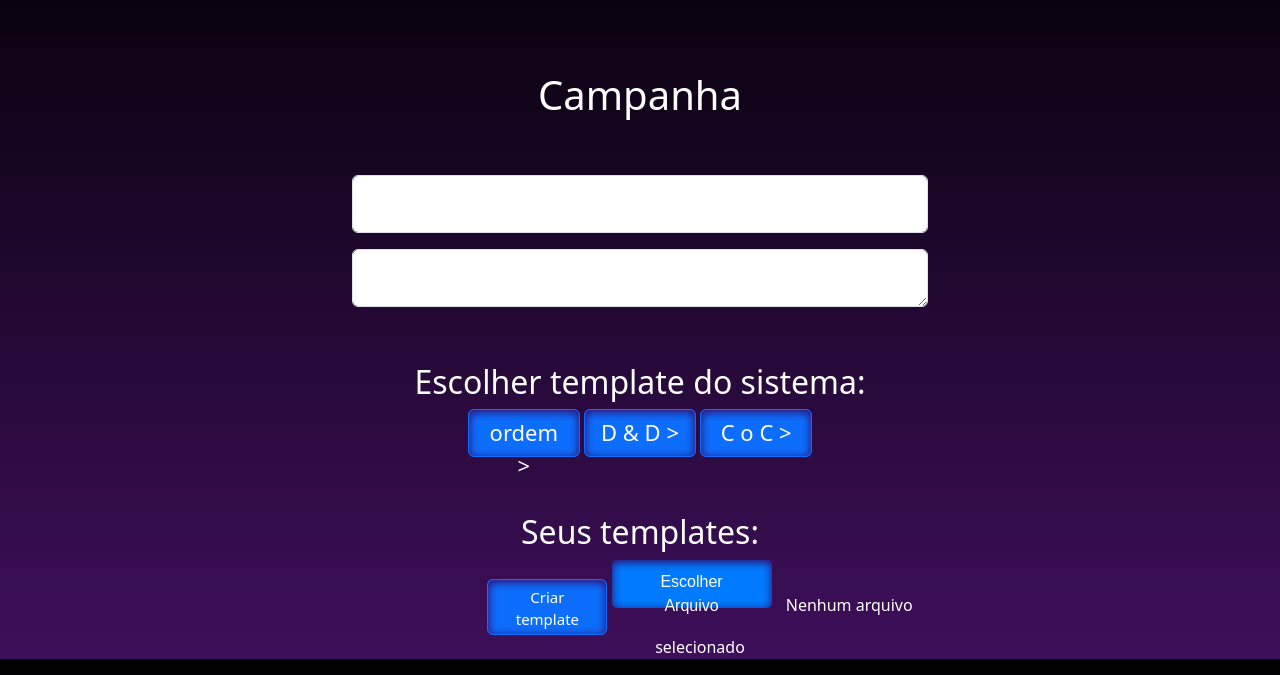
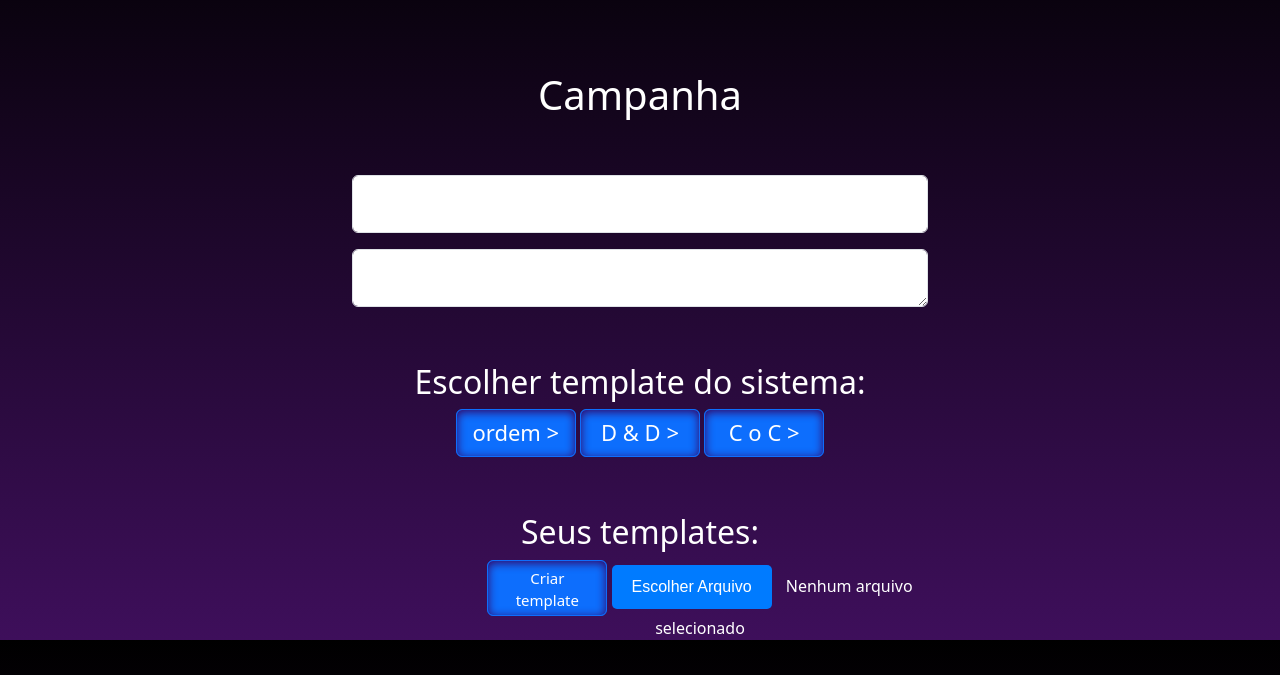
Before and after one commit to ryantoloi/campanha_PI, a plain HTML site: page index.html in a window 1280 px wide. Shown: the part 125-800 px from the top of the page. Drawn offline with nearby package versions, Linux system fonts and the light colour scheme; a web font is replaced by a local one.

Commit message:
atualização

```diff
--- a/css/style.css
+++ b/css/style.css
@@ -61,7 +61,7 @@ h2{
 }
 /* botões do escolher templete */
 #botoes{
-    width: 14vh;
+    width: 15vh;
     height: 6vh;
     font-size: 22px;
     box-shadow: inset 0 2px 10px  #350361;
@@ -76,10 +76,3 @@ h2{
 .criar{
     margin-left: 15vh;
 }
-/*botão de escolher arquivo customizado*/
-.botao-customizado{
-    box-shadow: inset 0 2px 10px  #350361;
-     width: 20vh;
-     height: 6vh;
-
-}
```
